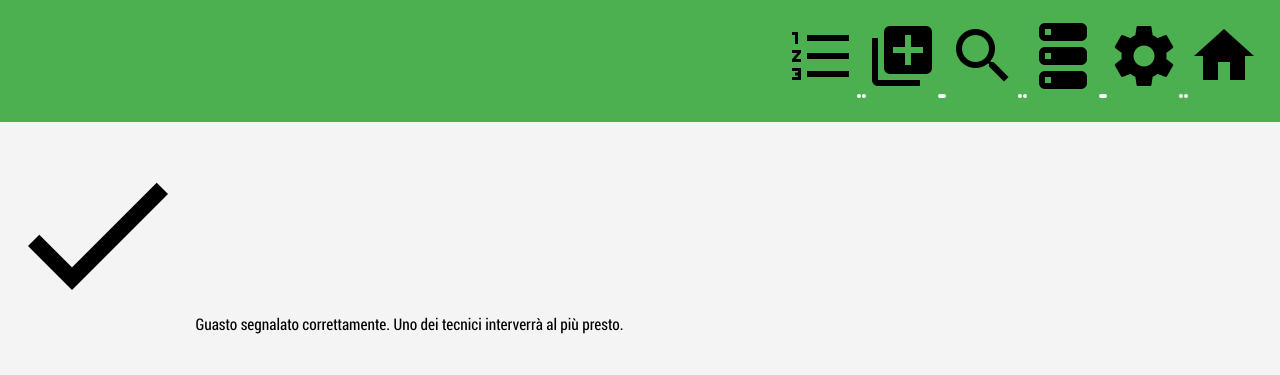
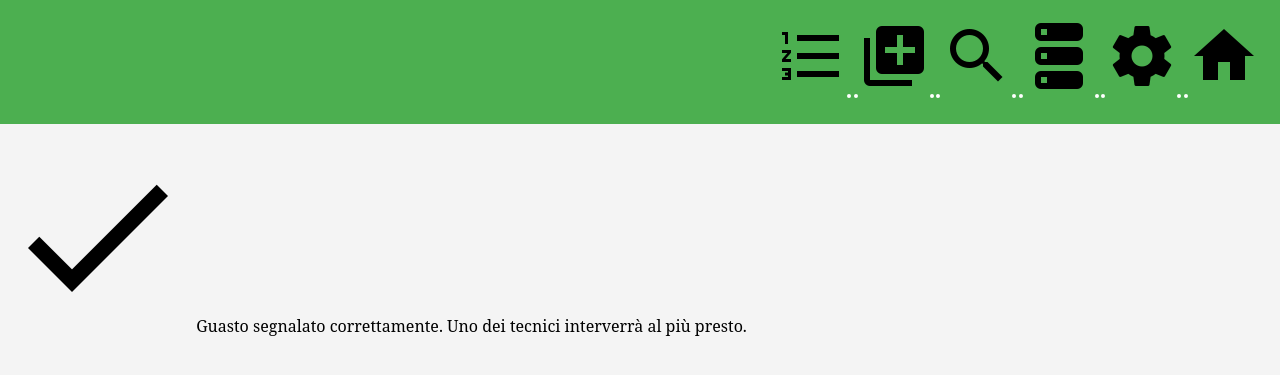
Before and after one commit to carlominucci/gestiolus, a PHP site: page /add.php in a window 1280 px wide. Shown: the top 375 px of the page. Run offline with PHP 8.4, Linux system fonts and the light colour scheme.

Commit message:
tolta la dipendenza da un font di google, ora usa il serif standard

```diff
--- a/style.css
+++ b/style.css
@@ -8,7 +8,8 @@ body {
 	color: black;
 	margin: 0;
 	padding: 0;
-	font-family: Roboto;
+	//font-family: Roboto;
+	font-family: "serif";
 }
 header {
 	background-color: #e4e4e4;
@@ -17,7 +18,7 @@ header {
 }
 article, p{
 	text-align: left;
-	font-family: Roboto;
+	font-family: "serif";
 	padding: 0px;
 }
 img{
@@ -28,7 +29,7 @@ a{
 	text-decoration: none;
 }
 footer{
-	font-family: Roboto;
+	font-family: "serif";
 	font-size: 10px;
 	background-color: #d4d4d4;
 }
@@ -59,22 +60,20 @@ th{
 	padding: 5px;
 	color: #fff;
 }
-td {
+td{
 	border-bottom: solid 1px #888;
-	//border-left: solid 1px #aaa;
 	padding: 5px;
-	//padding-left: 5px;
 	vertical-align: top;
 }
 input, textarea, select{
 	padding: 3px;
 	font-size: 14px;
 	font-weight: bold;
-	font-family: Roboto;
+	font-family: "serif";
 	color: #111;
 }
 .icone{
-	font-family: Roboto;
+	font-family: "serif";
 	color: 797;
 	font-size: 15px;
 	text-align: center;
@@ -98,7 +97,6 @@ input, textarea, select{
 	font-size: 12px;
 	font-style: italic;
 	margin-left: 30%;
-	//border-top: dotted 1px #333;
 	margin-top: 10px;
 }
 .data{
@@ -131,7 +129,6 @@ input, textarea, select{
 	border-radius: 0px 20px 0px 0px;
 	margin: 0px;
 	padding: 10px;
-
 	margin-right: 30px;
 }
 .inputnote{
```
Also changed, not shown: Roboto-Regular.ttf (deleted).
